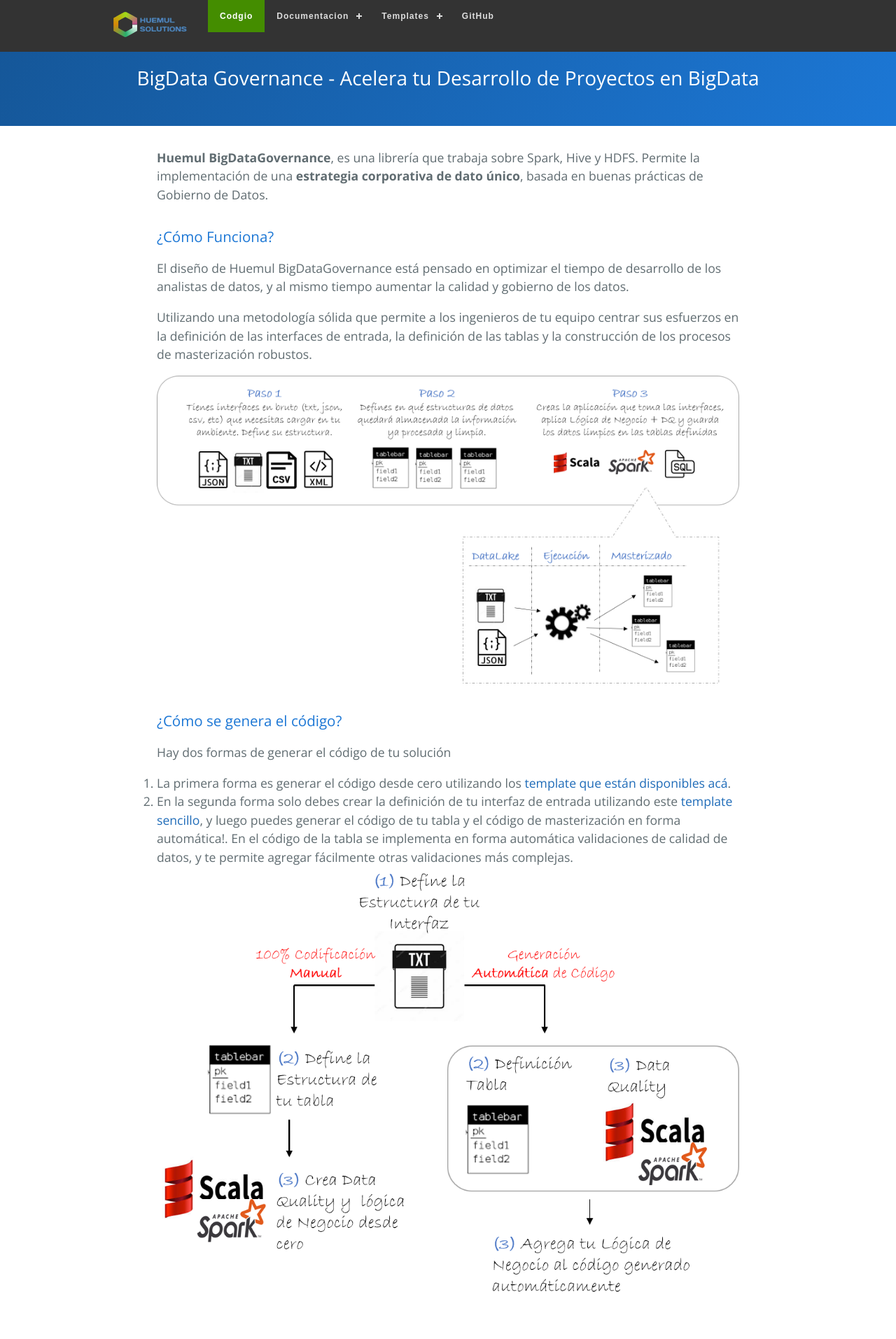
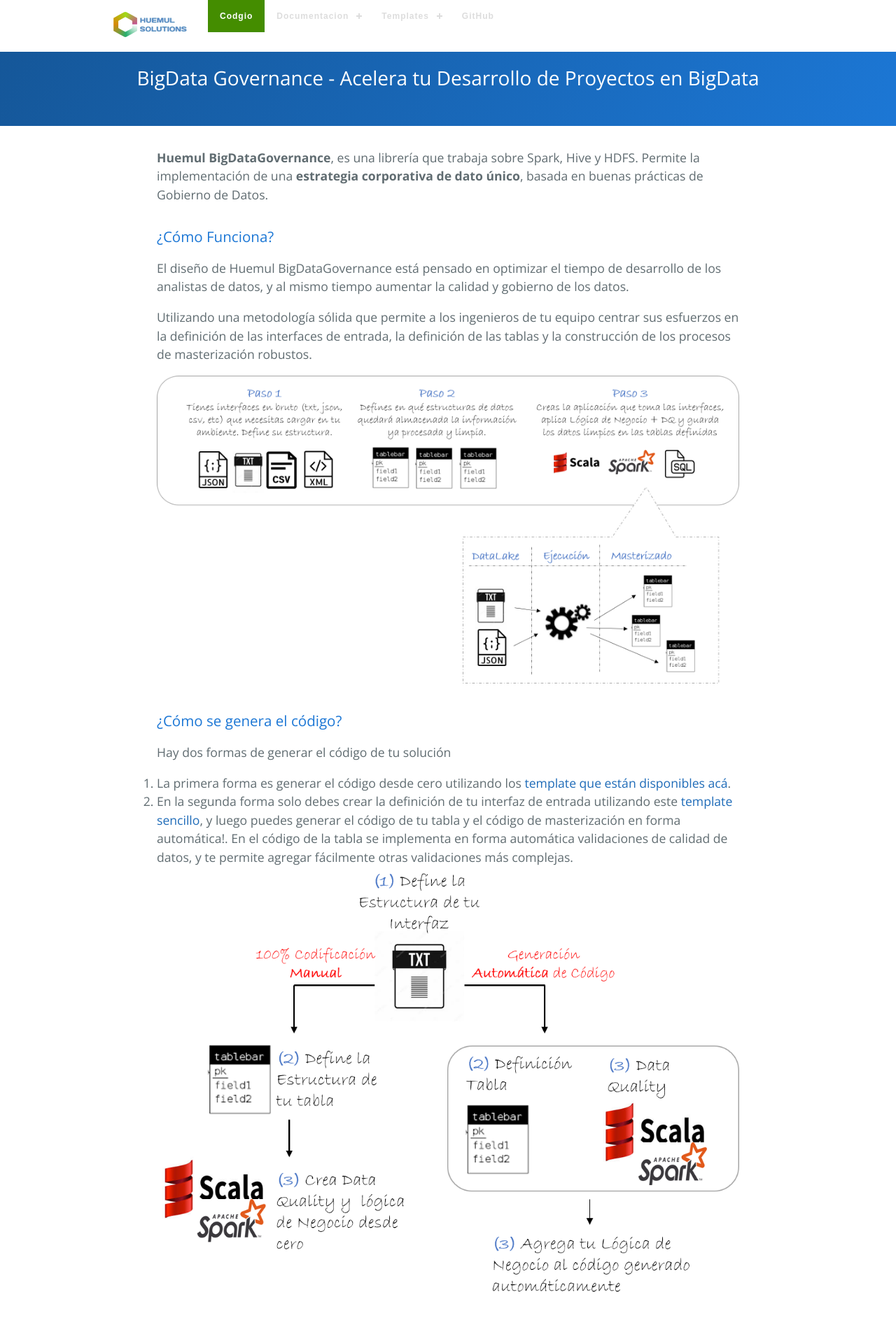
Before and after one commit to Blashhm/blashhm.github.io, a Jekyll site: the page built from index.md, in a window 1280 px wide. Shown: the top 1914 px of the page at 70% size. Built offline with Jekyll 4.4.1, drawn with Linux system fonts in a browser that asks for light colours.

Commit message:
Update responsive.scss

```diff
--- a/_sass/responsive.scss
+++ b/_sass/responsive.scss
@@ -1,13 +1,13 @@
 *{margin:0;padding:0;text-decoration:none}
 /*body{background:#555;}*/
-header{position:relative;width:100%;background:#333;}
+header{position:relative;width:100%;background:#fff;}
 .logo{position:relative;z-index:123;padding:10px;font:18px verdana;color:#6DDB07;float:left;width:15%}
 .logo a{color:#6DDB07;}
 nav{position:relative;width:980px;margin:0 auto;}
 #cssmenu,#cssmenu ul,#cssmenu ul li,#cssmenu ul li a,#cssmenu #head-mobile{border:0;list-style:none;line-height:1;display:block;position:relative;-webkit-box-sizing:border-box;-moz-box-sizing:border-box;box-sizing:border-box}
 #cssmenu:after,#cssmenu > ul:after{content:".";display:block;clear:both;visibility:hidden;line-height:0;height:0}
 #cssmenu #head-mobile{display:none}
-#cssmenu{font-family:sans-serif;background:#333}
+#cssmenu{font-family:sans-serif;background:#fff}
 #cssmenu > ul > li{float:left}
 #cssmenu > ul > li > a{padding:17px;font-size:12px;letter-spacing:1px;text-decoration:none;color:#ddd;font-weight:700;}
 #cssmenu > ul > li:hover > a,#cssmenu ul li.active a{color:#fff}
```
